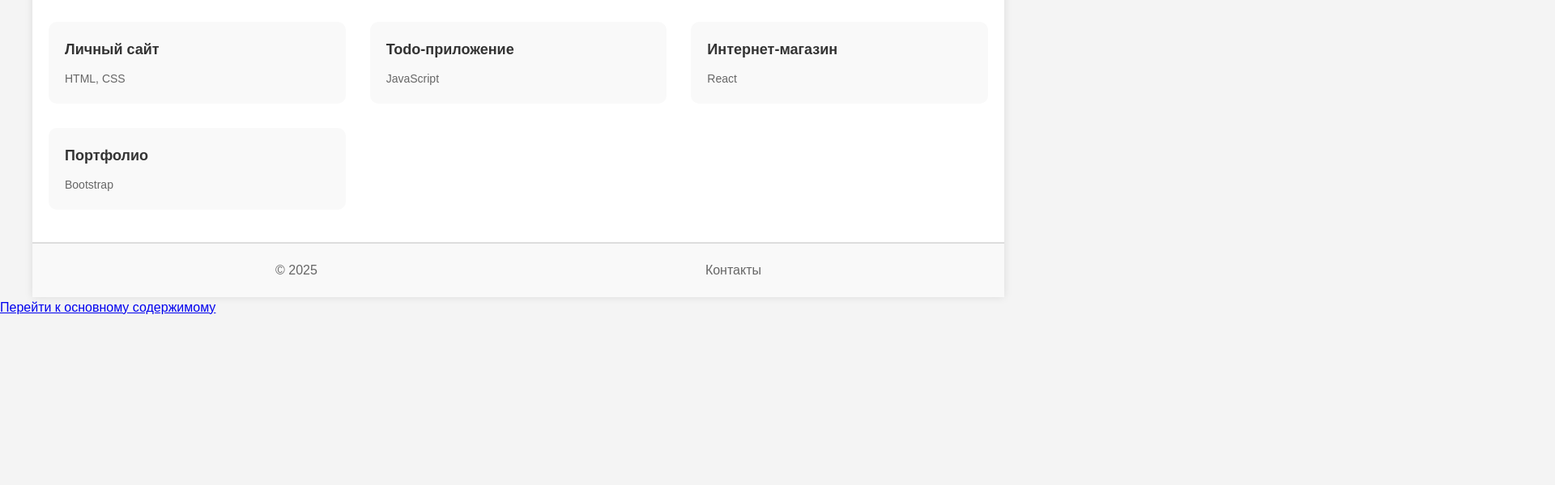
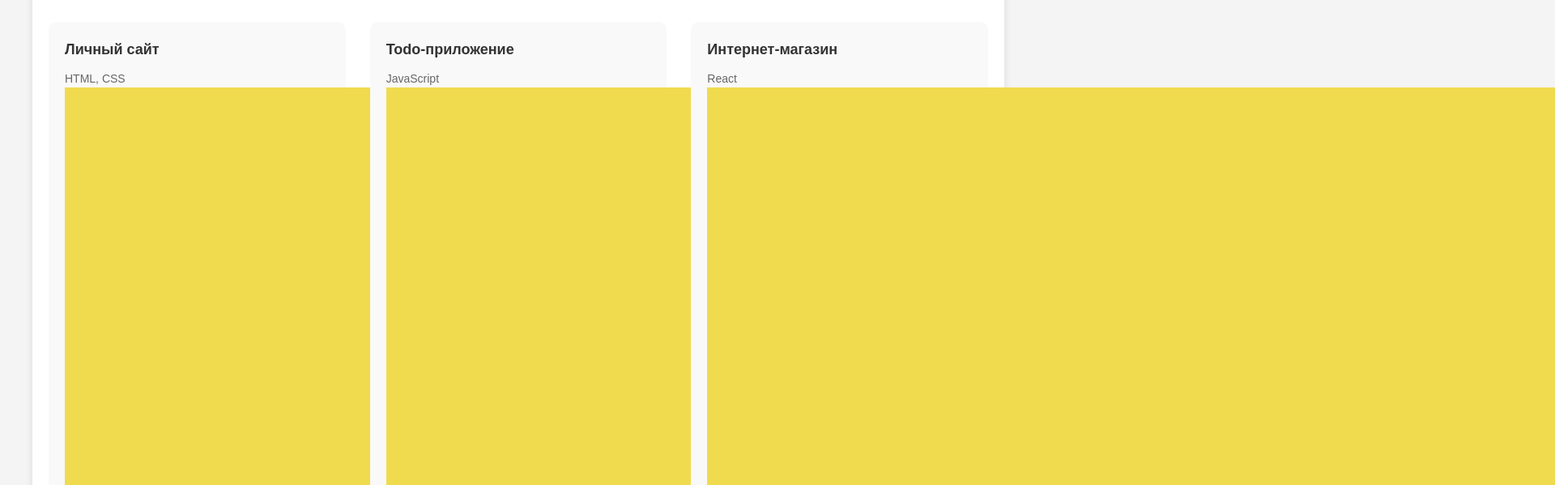
Before and after one commit to nikita-sh881/project, a plain HTML site: page projects.html in a window 1280 px wide. Shown: the part 297-896 px from the top of the page at 81% size, 1920 px wide, since content can reach past the window. Before the commit the page ends 800 px from the top, so only its background shows below. Drawn offline with Linux system fonts and the light colour scheme.

Commit message:
Update projects.html

```diff
--- a/projects.html
+++ b/projects.html
@@ -195,18 +195,22 @@
                 <div class="project-card">
                     <div class="project-title">Личный сайт</div>
                     <div class="project-tech">HTML, CSS</div>
+                    <img src="js.png" class="project-image" loading="lazy">
                 </div>
                 <div class="project-card">
                     <div class="project-title">Todo-приложение</div>
                     <div class="project-tech">JavaScript</div>
+                    <img src="js.png" class="project-image" loading="lazy">
                 </div>
                 <div class="project-card">
                     <div class="project-title">Интернет-магазин</div>
                     <div class="project-tech">React</div>
+                    <img src="js.png" class="project-image" loading="lazy">
                 </div>
                 <div class="project-card">
                     <div class="project-title">Портфолио</div>
                     <div class="project-tech">Bootstrap</div>
+                    <img src="js.png" class="project-image" loading="lazy">
                 </div>
             </div>
         </main>
```
